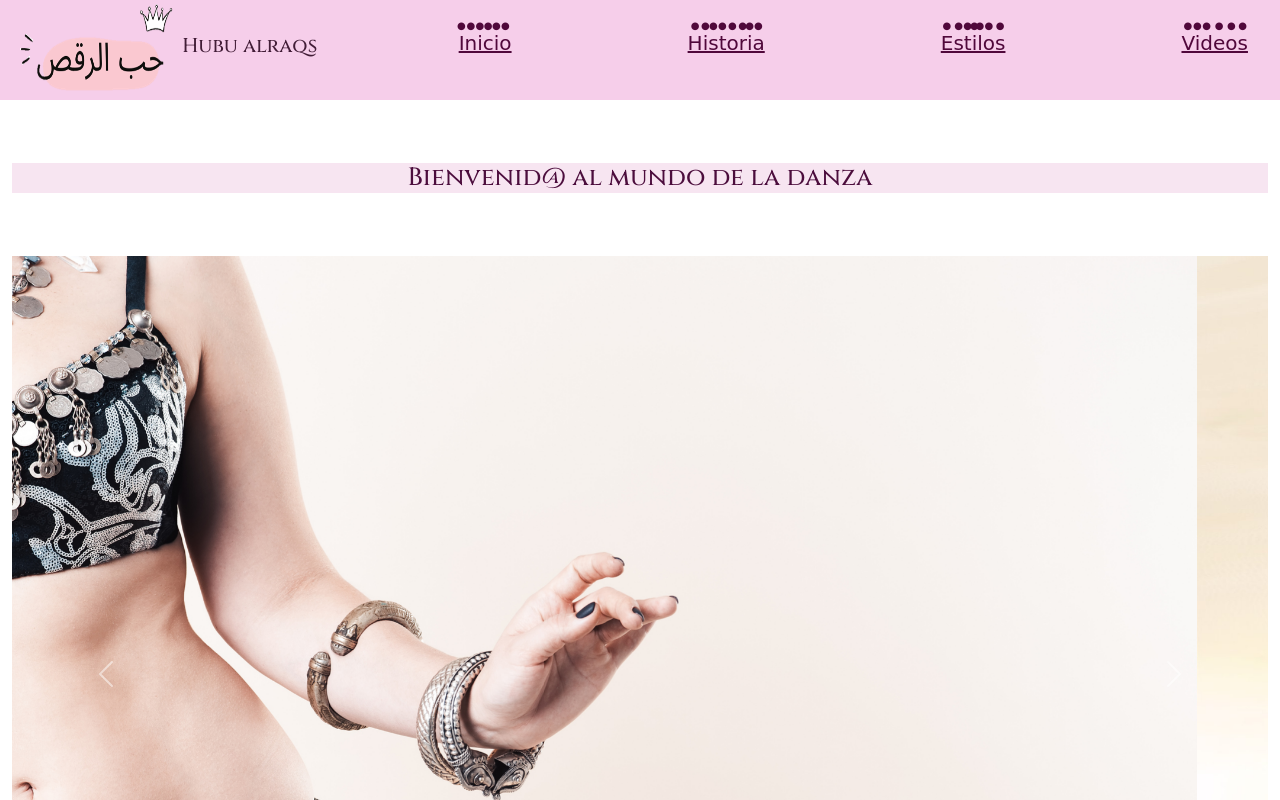
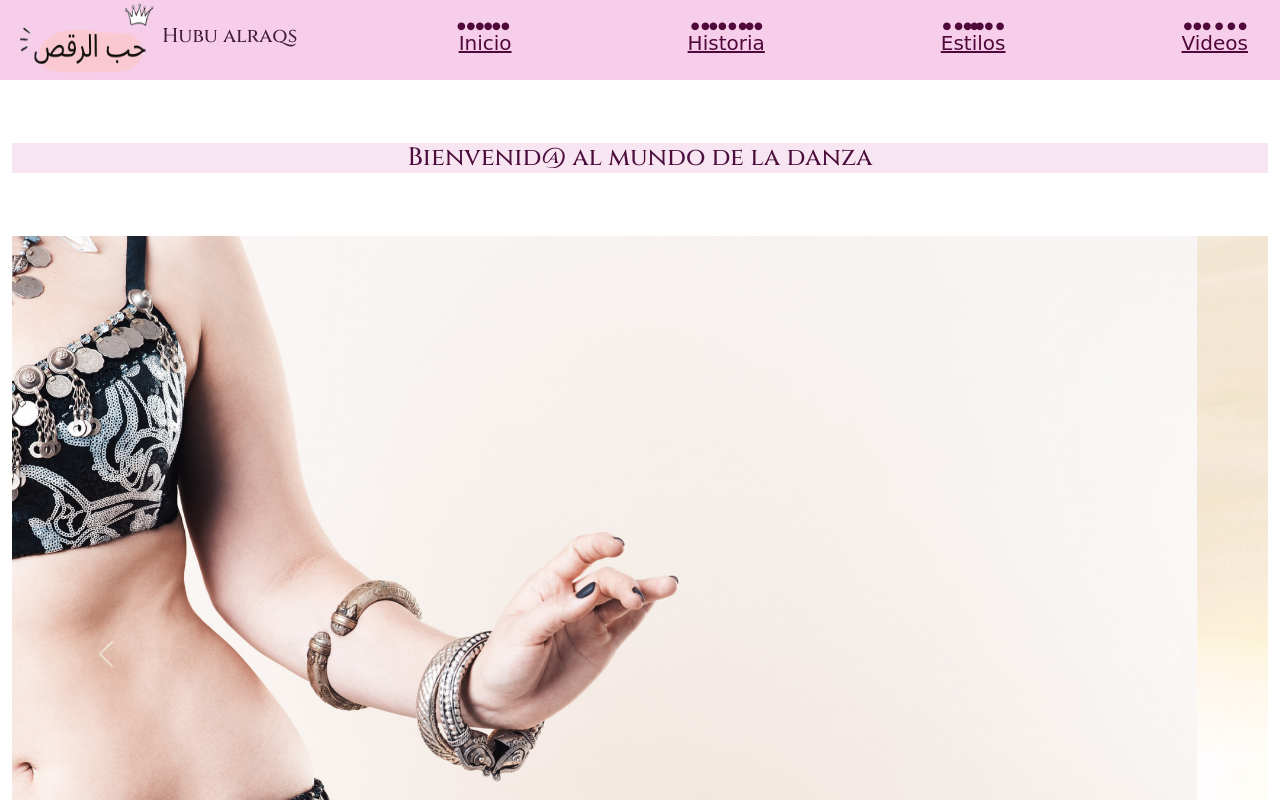
Before and after one commit to Jocelynrm04/Jocelynrm04.github.io, a plain HTML site: page index.html in a window 1280 px wide. Shown: the top 800 px of the page. Drawn offline with nearby package versions, Linux system fonts and the light colour scheme; a web font is replaced by a local one.

Commit message:
Add files via upload

```diff
--- a/Belly.css
+++ b/Belly.css
@@ -35,8 +35,8 @@ header ul{
 
 .logohubu img{
     display: flex;
-    height:100px;
-    width: 170px;
+    height:80px;
+    width: 150px;
     align-items: center;
 }
 
```
